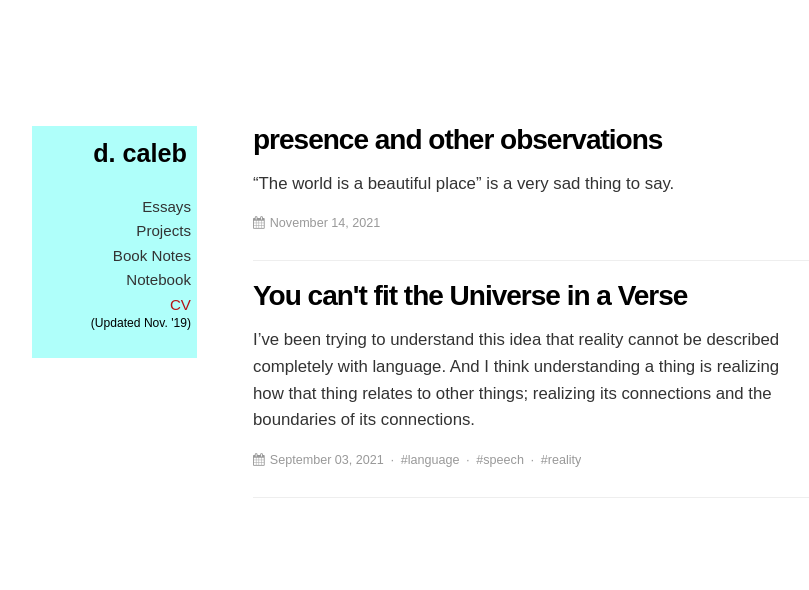
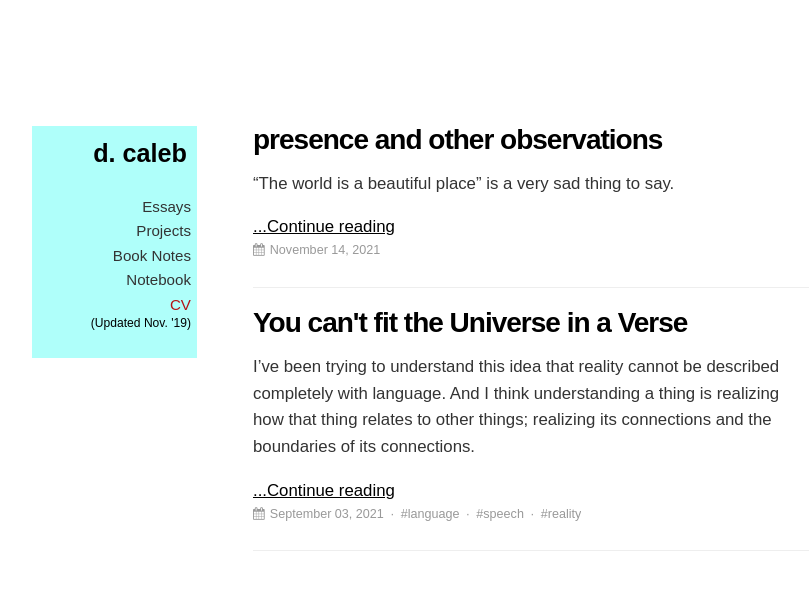
Before and after one commit to dCO2/rococo, a Jekyll site: the page built from notes/index.html, in a window 1280 px wide. Shown: the top 590 px of the page, without its empty margins (123-932 px from the left). Built offline with Jekyll 4.4.1, drawn with Linux system fonts in a browser that asks for light colours; some web fonts are replaced.

Commit message:
blogging like a hacker

```diff
--- a/notes/index.html
+++ b/notes/index.html
@@ -15,6 +15,7 @@ permalink: notes/
             {% endif %}
             <div class=content>
                 {{ post.excerpt | markdownify }}
+                <a href="{{ post.url }}">...Continue reading</a>
             </div>
             {% include post-meta.html %}
         </div>
```
